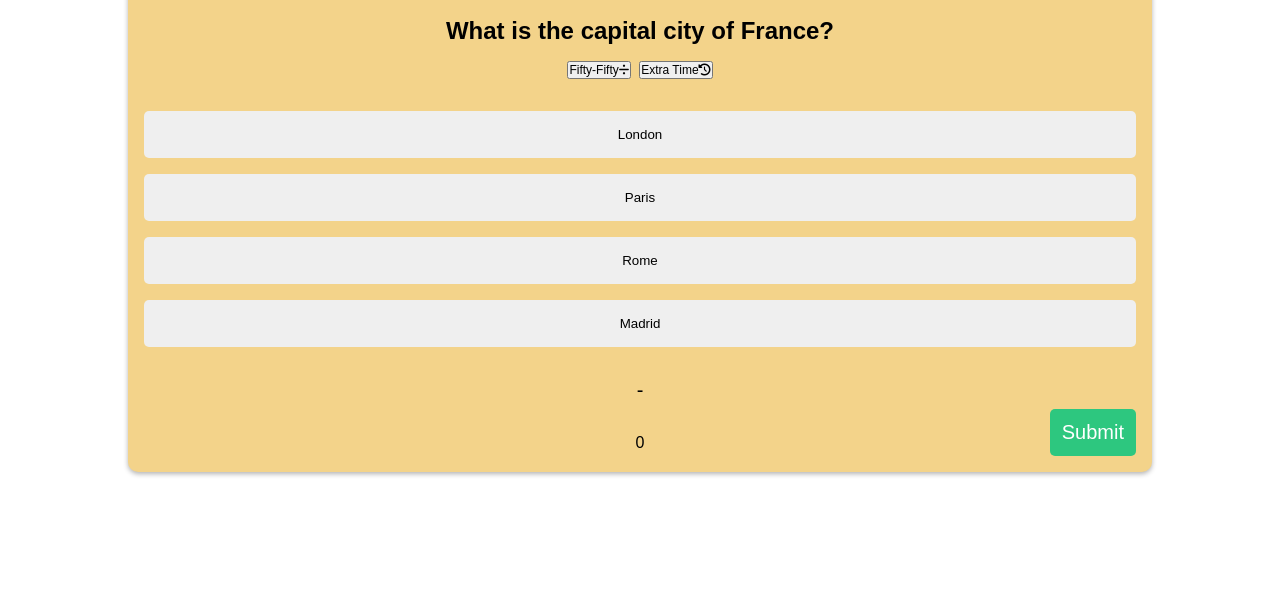
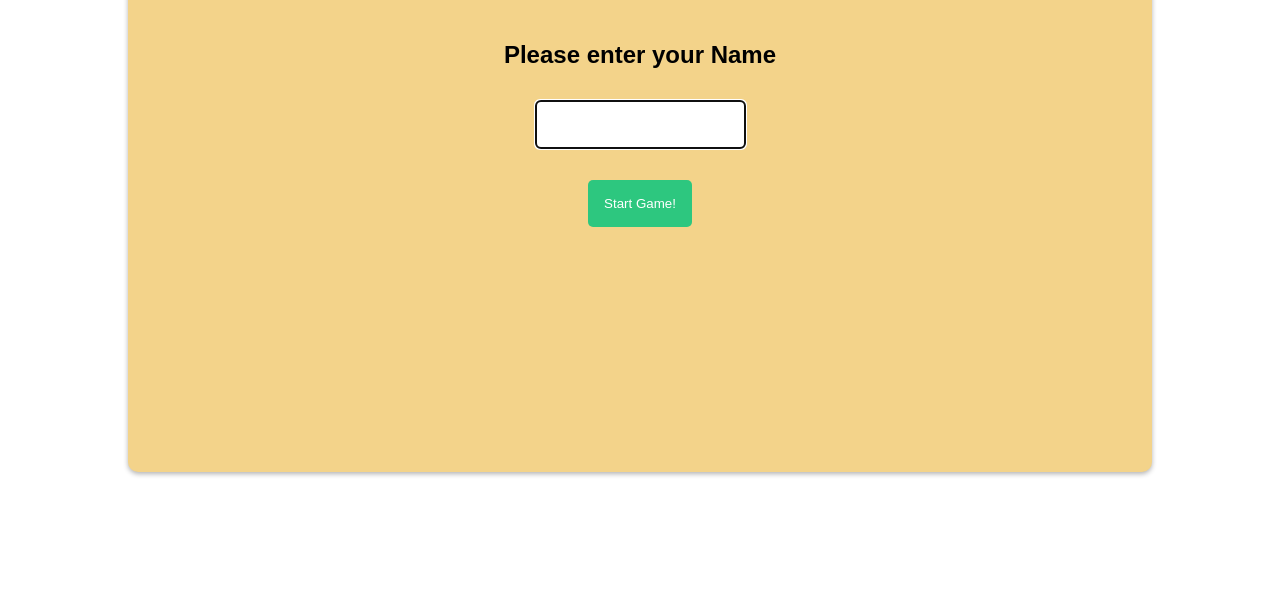
Before and after one commit to AdrianMuntean97/quiz-game, a plain HTML site: page index.html in a window 1280 px wide. Shown: the part 208-800 px from the top of the page. Drawn offline with Linux system fonts and the light colour scheme.

Commit message:
Add input for player name

```diff
--- a/assets/css/style.css
+++ b/assets/css/style.css
@@ -32,6 +32,25 @@
   h2 {
     word-wrap: break-word;
     margin-top: 1.5rem;
+  }
+
+  .name {
+    margin-top: 3rem;
+  }
+
+  #input-name {
+    margin: 2rem;
+    padding: 1rem;
+    border-radius: 5px;
+    border: none;
+  }
+
+  #submit-name {
+    padding: 1rem;
+    border-radius: 5px;
+    border: none;
+    background-color: #2dc77f;
+    color: #fff;
   }
 
   button {
--- a/assets/js/script.js
+++ b/assets/js/script.js
@@ -10,9 +10,16 @@ const playerName = document.getElementById("name");
 const score = document.getElementById("score");
 const answerButtons = document.getElementById("answer-buttons");
 const newGame = document.getElementById("new-game");
+const inputName = document.getElementById("input-name");
+const startGame = document.getElementById("submit-name");
 
 document.addEventListener("DOMContentLoaded", function() {
- nextQuestion();
+  startGame.addEventListener("click", function() {
+    playerName.textContent = inputName.value;
+    document.getElementById("player-name").classList.add("hidden");
+    document.getElementById("game").classList.remove("hidden");
+  })
+  nextQuestion();
  nextButton.addEventListener("click", function() {
     nextQuestion();
  })
@@ -22,7 +29,6 @@ document.addEventListener("DOMContentLoaded", function() {
   submitButton.addEventListener("click", function() {
     checkAnswer();
   });
-  //playerName.textContent= prompt("Enter your name", "Player");
 });
 
 function nextQuestion() {
--- a/index.html
+++ b/index.html
@@ -5,8 +5,13 @@
     <link rel="stylesheet" href="assets/css/style.css" />
   </head>
   <body>
-
-    <div class="container">
+    <div class="container" id="player-name">
+      <h1>Welcome to Quiz Game!</h1>
+      <h2 class="name">Please enter your Name</h2>
+      <input id="input-name" type="text" required autofocus><br>
+      <button id="submit-name">Start Game!</button>
+    </div>
+    <div class="container hidden" id="game">
       <h1>Quiz Game</h1>
       <h2 id="question" data-indexQuestion=""></h2>
       <div id="helping-actions">
```
